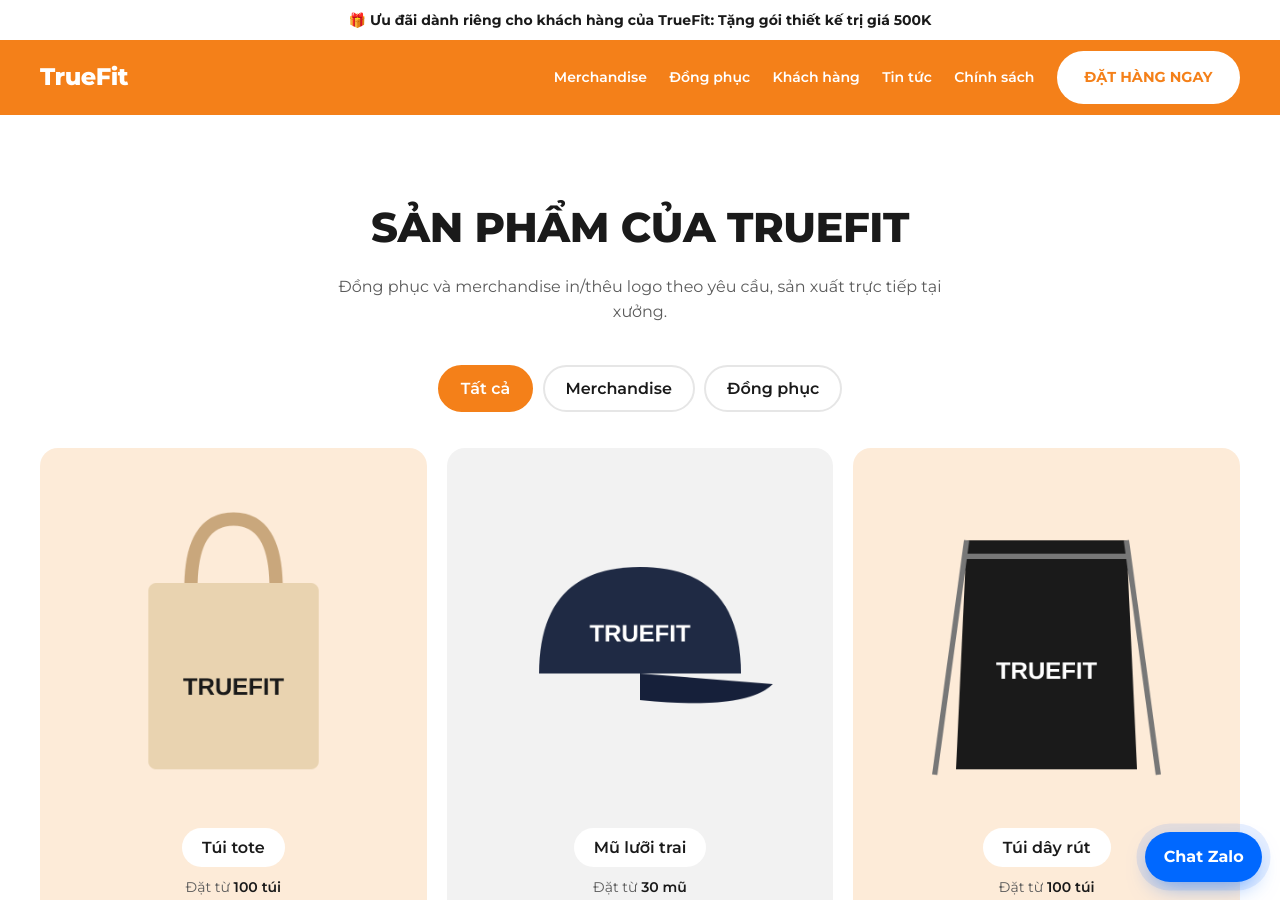
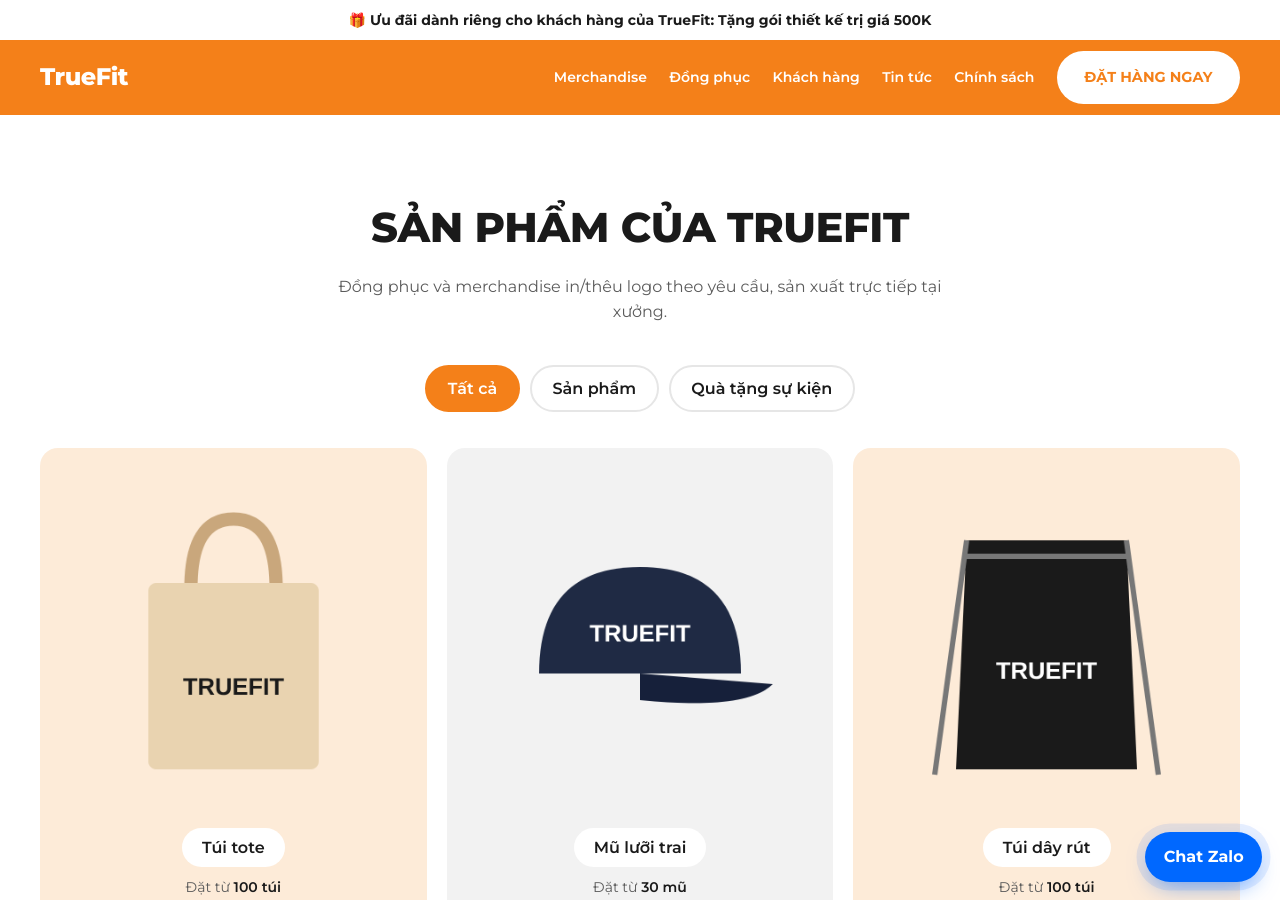
Before and after one commit to bap47/truefit, a Jekyll site: the page built from san-pham/index.html, in a window 1280 px wide and 900 px high. Built offline with Jekyll 4.4.1, drawn with Linux system fonts in a browser that asks for light colours.

Commit message:
Add files via upload

```diff
--- a/_layouts/catalog.html
+++ b/_layouts/catalog.html
@@ -9,12 +9,12 @@
     {% if page.mo_ta %}<p class="tf-lead rise" style="--d:.1s">{{ page.mo_ta }}</p>{% endif %}
     <nav class="tf-switch rise" style="--d:.2s" aria-label="Danh mục">
       <a href="{{ '/san-pham/' | relative_url }}"{% unless page.danh_muc %} aria-current="page"{% endunless %}>Tất cả</a>
-      <a href="{{ '/san-pham/merchandise/' | relative_url }}"{% if page.danh_muc == "merchandise" %} aria-current="page"{% endif %}>Merchandise</a>
-      <a href="{{ '/san-pham/dong-phuc/' | relative_url }}"{% if page.danh_muc == "dong-phuc" %} aria-current="page"{% endif %}>Đồng phục</a>
+      <a href="{{ '/san-pham/dong-phuc/' | relative_url }}"{% if page.danh_muc == "dong-phuc" %} aria-current="page"{% endif %}>Sản phẩm</a>
+      <a href="{{ '/san-pham/merchandise/' | relative_url }}"{% if page.danh_muc == "merchandise" %} aria-current="page"{% endif %}>Quà tặng sự kiện</a>
     </nav>
     {{ content }}
     <div class="tf-grid">
-      {% for p in sp %}{% include product-card.html p=p %}{% endfor %}
+      {% for p in sp %}{% unless p.an %}{% include product-card.html p=p %}{% endunless %}{% endfor %}
     </div>
     {% if sp.size == 0 %}<p class="tf-lead">Chưa có sản phẩm trong mục này.</p>{% endif %}
   </div>
--- a/_layouts/product.html
+++ b/_layouts/product.html
@@ -1,7 +1,7 @@
 ---
 layout: default
 ---
-{% assign ten_dm = "Đồng phục" %}{% if page.danh_muc == "merchandise" %}{% assign ten_dm = "Merchandise" %}{% endif %}
+{% assign ten_dm = "Sản phẩm" %}{% if page.danh_muc == "merchandise" %}{% assign ten_dm = "Quà tặng sự kiện" %}{% endif %}
 <section class="tf-section">
   <div class="wrap tf-product">
     <div class="tf-product__img rise"><img src="{{ page.anh | relative_url }}" alt="{{ page.title }}" width="800" height="800"></div>
@@ -34,7 +34,7 @@
     <h2 class="tf-title reveal">Sản phẩm <span>cùng loại</span></h2>
     <div class="tf-grid">
       {% assign n = 0 %}
-      {% for p in cung %}{% if p.url != page.url and n < 3 %}{% include product-card.html p=p %}{% assign n = n | plus: 1 %}{% endif %}{% endfor %}
+      {% for p in cung %}{% if p.url != page.url and n < 3 and p.an != true %}{% include product-card.html p=p %}{% assign n = n | plus: 1 %}{% endif %}{% endfor %}
     </div>
   </div>
 </section>
```
